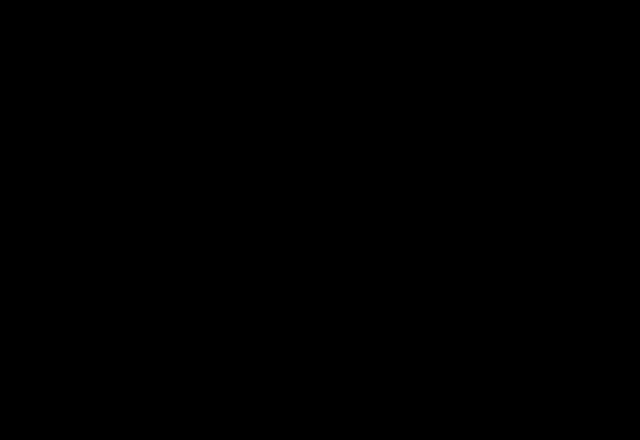
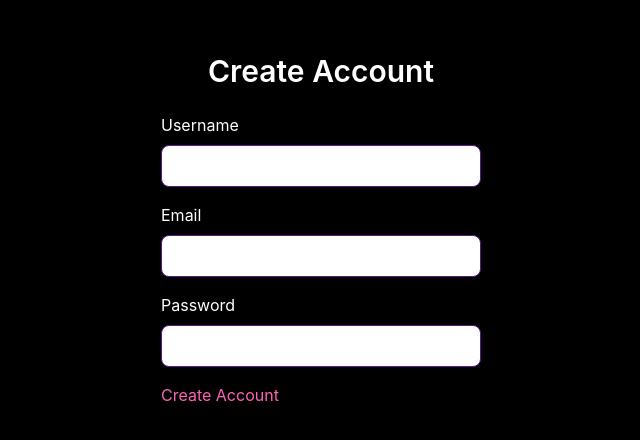
Before and after one commit to JTMapps/mussasalon, a React (Vite) app: page /create-account in a window 1280 px wide. Before the commit this address had no page. Shown: the part 170-610 px from the top of the page, without its empty margins (319-959 px from the left). Built offline with nearby package versions, Linux system fonts and the light colour scheme.

Commit message:
page route button change to "to" component

```diff
--- a/src/App.jsx
+++ b/src/App.jsx
@@ -14,12 +14,12 @@ function App() {
   return (
     <Routes>
       <Route path="/"              element={<LandingPage   />} />
-      <Route path="/pages/create-account"element={<CreateAcc     />} />
+      <Route path="/create-account"element={<CreateAcc />} />
       <Route path="/login"         element={<LoginPage     />} />
       <Route path="/profile"       element={<Profile       />} />
       <Route path="/services"      element={<ServicesPage  />} />
       <Route path="/clerk"         element={<ClerkPage     />} />
-      <Route path="/pages/forgot-password" element={<ForgotPass  />} />
+      <Route path="/forgot-password" element={<ForgotPass  />} />
       <Route path="/contact-us"    element={<ContactUs    />} />
       <Route path="/about-dev"     element={<DeveloperInfo />} />
     </Routes>
--- a/src/pages/CreateAcc.jsx
+++ b/src/pages/CreateAcc.jsx
@@ -115,7 +115,7 @@ const CreateAcc = () => {
               required
             />
           </div>
-          <button className="custom_button" type="submit">
+          <button  className="custom_button" type="submit">
             Create Account
           </button>
         </form>
--- a/src/pages/LoginPage.jsx
+++ b/src/pages/LoginPage.jsx
@@ -79,13 +79,10 @@ const LoginPage = () => {
         {error && <p className="text-red-500 mt-4">{error}</p>}
         <div>
           <p>is it your first time here?</p>
-        <button onClick={() => navigate("/pages/create-account", { replace: true })}>
-          Create Account
-        </button>
-        <p>did you forget your password?</p>
-        <button onClick={() => navigate("/pages/forgot-password", { replace: true })}>
-          Forgot Password?
-        </button>
+          <Button to="/create-account"  >Create Account</Button>
+
+         <p>did you forget your password?</p>
+         <Button to="/forgot-password"  >Forgot Password?</Button>
       </div>
       </div>
     </div>
```
